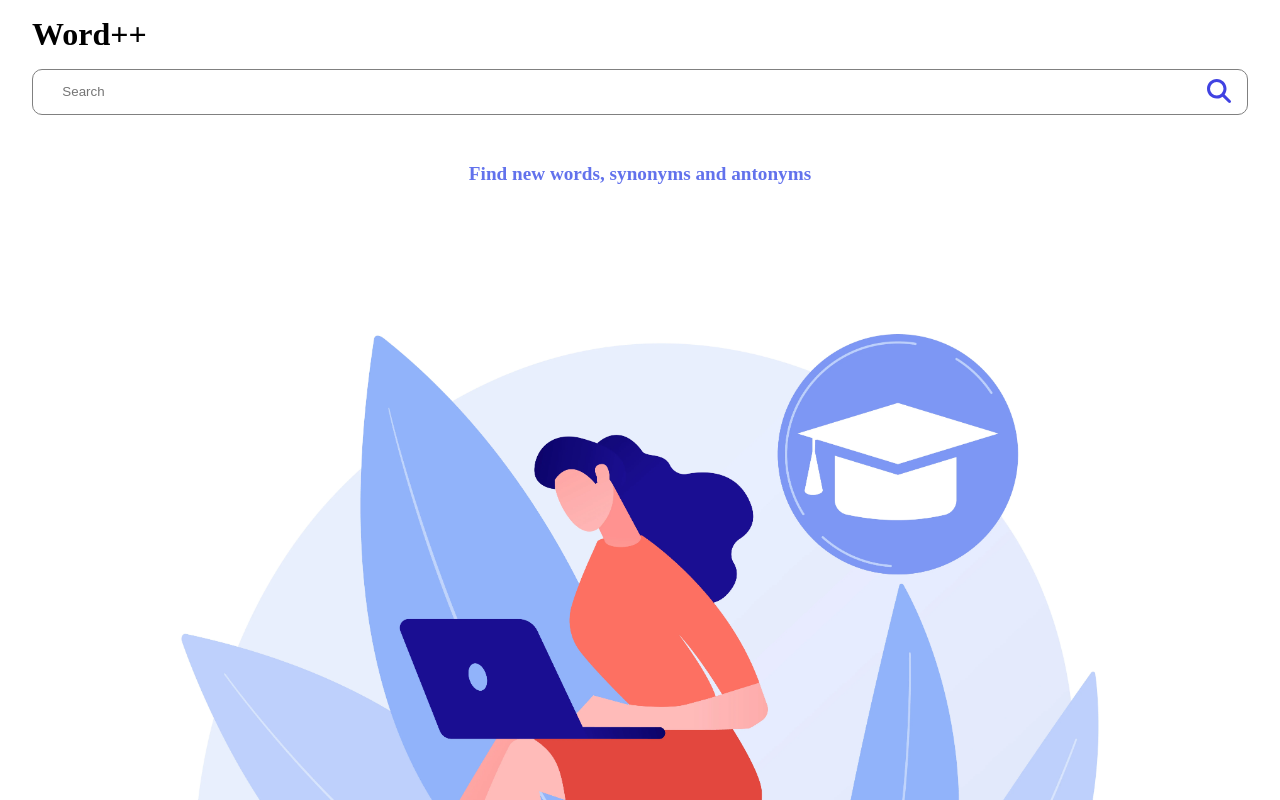
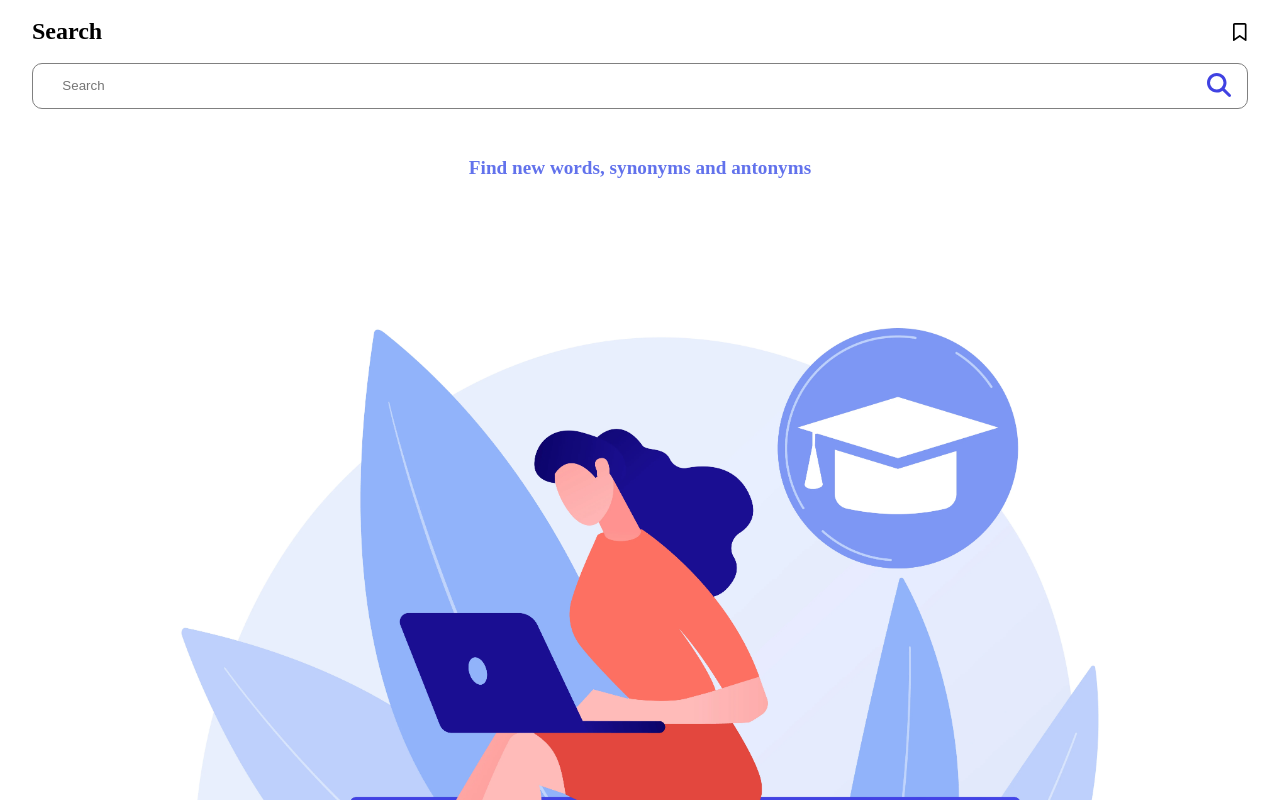
Before and after one commit to geraldombuthia/wordplusplus-v2.0, a React (Create React App) app: page / in a window 1280 px wide. Shown: the top 800 px of the page. Built offline with nearby package versions, Linux system fonts and the light colour scheme; no server answers.

Commit message:
Changed the navbar contents

```diff
--- a/src/App.css
+++ b/src/App.css
@@ -23,6 +23,18 @@
 .nav {
   display: flex;
   padding: 1em 0;
+  flex-direction: row;
+  justify-content: space-between;
+  font-size: 18px;
+}
+.nav > h1 {
+  font-size: 24px;
+}
+.nav-icons{
+  display:flex;
+  justify-content: center;
+  align-items: center;
+  padding: 2px;
 }
 .form {
   width: 100%;
--- a/src/Components/Navbar.js
+++ b/src/Components/Navbar.js
@@ -1,11 +1,14 @@
 import React from 'react'
-
+import { FontAwesomeIcon } from '@fortawesome/react-fontawesome'
+import { faBookmark } from '@fortawesome/free-regular-svg-icons'
 const Navbar = () => {
   return (
     <div className="nav">
-        <h1>Word++</h1>
+      <h1>Search</h1>
+      <div className="nav-icons">
+        <FontAwesomeIcon icon={faBookmark} />
+      </div>
     </div>
-
   )
 }
 
```
